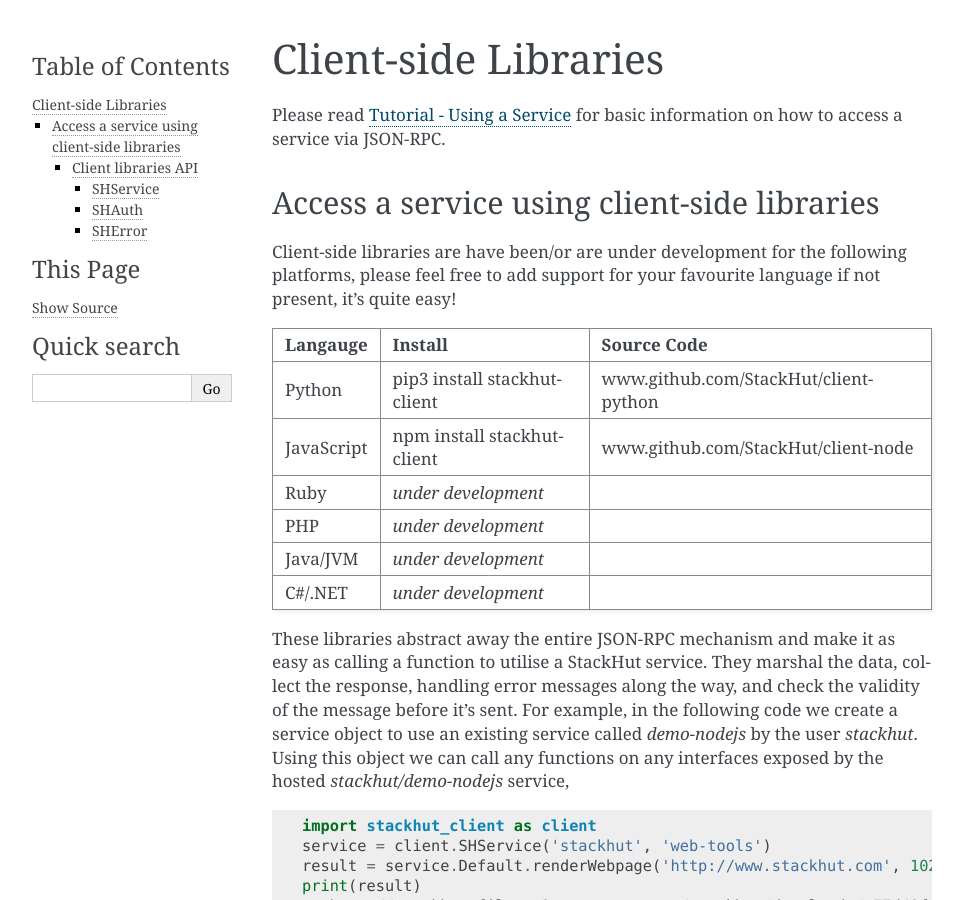
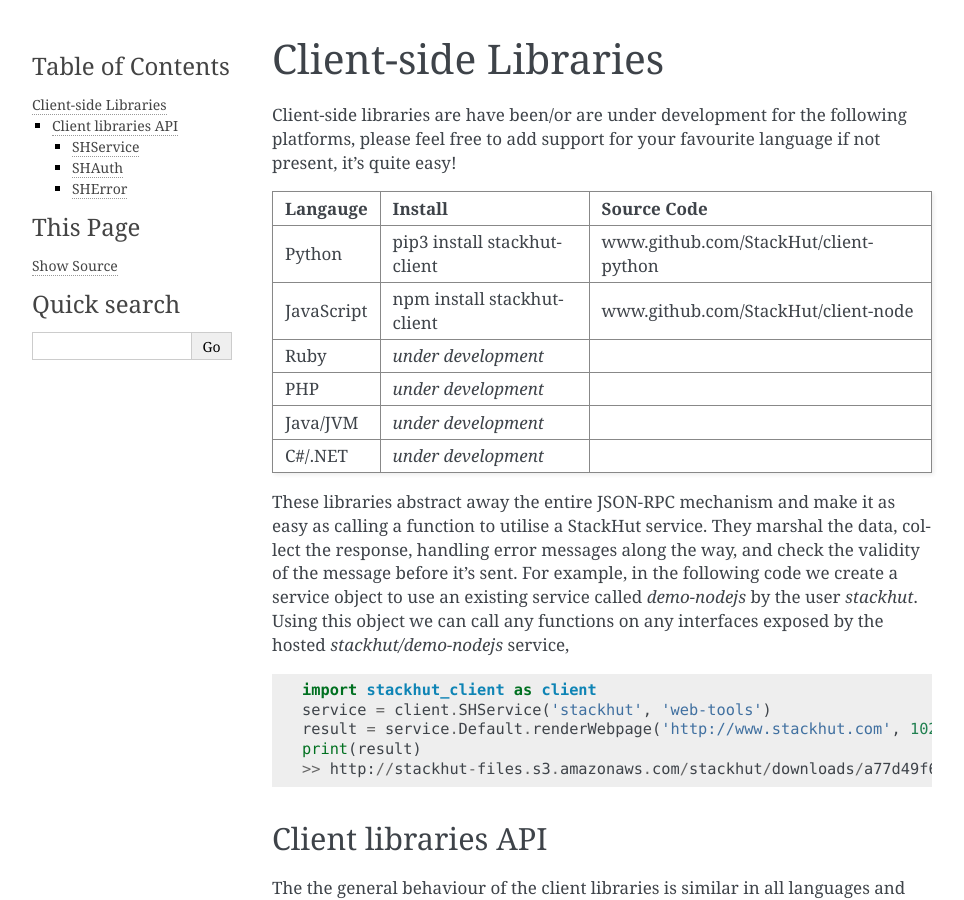
Before and after one commit to nstack/stackhut, a Sphinx documentation site: the page built from docs/using_service/client_libs.rst, in a window 1280 px wide and 900 px high. Shown: the whole window, without its empty margins (148-1112 px from the left). Built offline with Sphinx 7.4.7, drawn with Linux system fonts in a browser that asks for light colours; pages that are not in the unit, such as notebooks, are missing from menus.

Commit message:
client libs fix

```diff
--- a/docs/using_service/client_libs.rst
+++ b/docs/using_service/client_libs.rst
@@ -2,12 +2,6 @@
 
 Client-side Libraries
 =====================
-
-Please read :ref:`tutorial_use` for basic information on how to access a service via JSON-RPC.
-
-
-Access a service using client-side libraries
---------------------------------------------
 
 Client-side libraries are have been/or are under development for the following platforms, please feel free to add support for your favourite language if not present, it's quite easy!
 
@@ -36,13 +30,13 @@
 
 
 Client libraries API
-^^^^^^^^^^^^^^^^^^^^
+--------------------
 
 The the general behaviour of the client libraries is similar in all languages and we describe it below using the Python client-library as a reference.
 There are 3 main classes in the library,
 
 SHService
-"""""""""
+^^^^^^^^^
 
 The main class representing a single StackHut service. It takes several parameters on construction, where those in square brackets are optional,
 
@@ -65,7 +59,7 @@
 
 
 SHAuth
-""""""
+^^^^^^
 
 An optional class used to authenticate requests to a service, passed to a service on construction,
 
@@ -80,7 +74,7 @@
 One of `hash` or `token` must be present in the `auth` object to authorise a request by the given user.
 
 SHError
-"""""""
+^^^^^^^
 
 Returned in the event of a remote service error as an exception/error depending on the specific client library.
 
```
